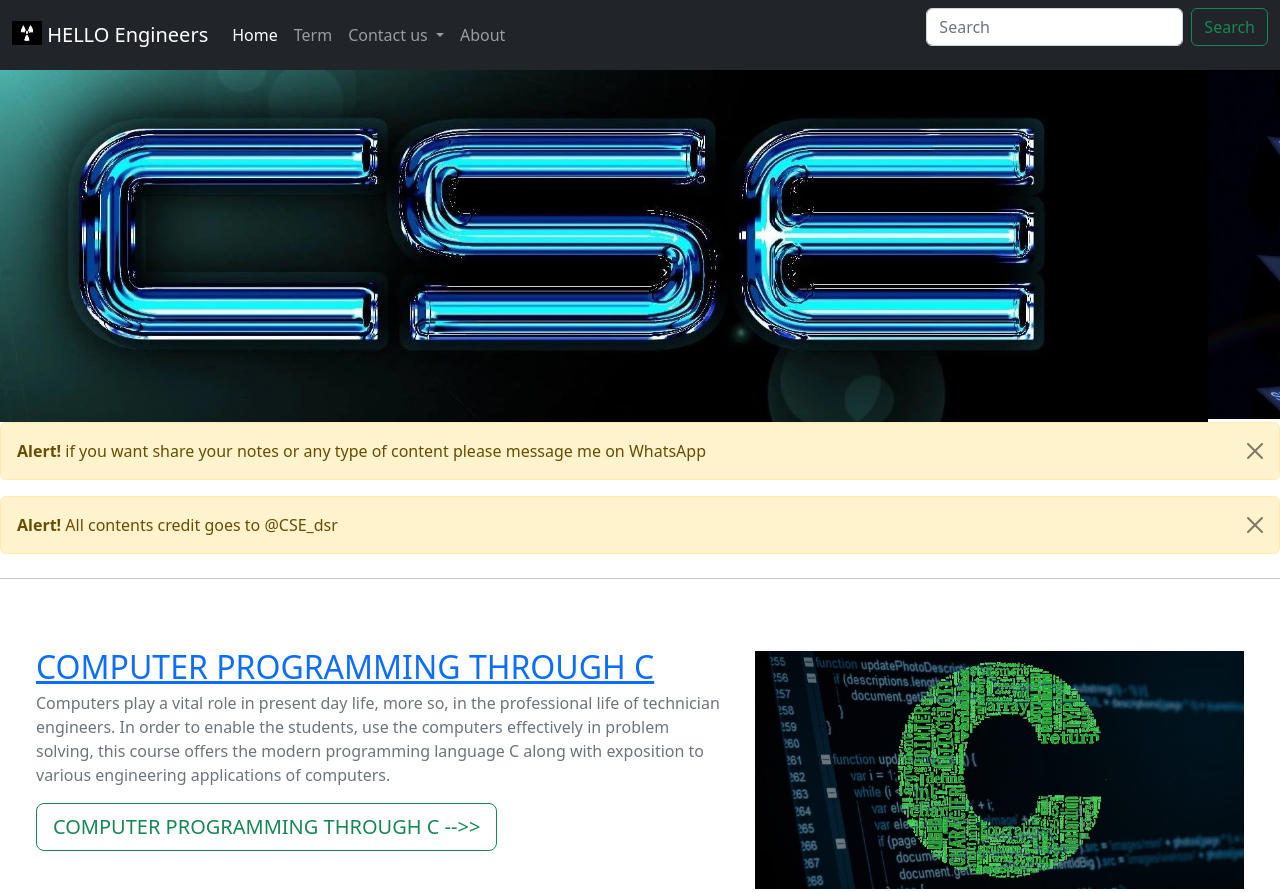
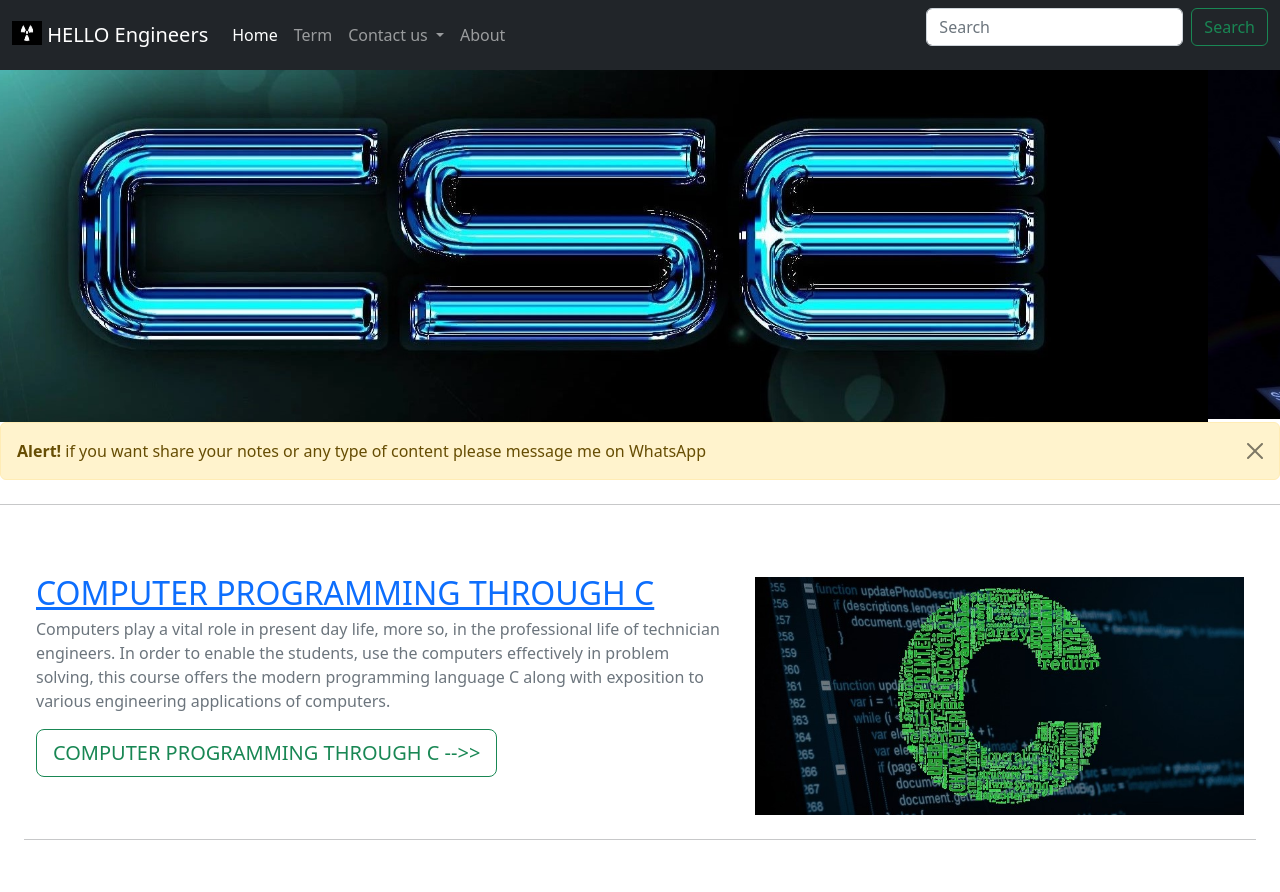
Before and after one commit to anand-kumar-sinha/Hello-Engg, a plain HTML site: page index.html in a window 1280 px wide. Shown: the top 892 px of the page. Drawn offline with nearby package versions, Linux system fonts and the light colour scheme.

Commit message:
Update index.html

```diff
--- a/index.html
+++ b/index.html
@@ -87,10 +87,6 @@
     <main>
         <div class="alert alert-warning alert-dismissible fade show" role="alert">
             <strong>Alert!</strong> if you want share your notes or any type of content please message me on WhatsApp
-            <button type="button" class="btn-close" data-bs-dismiss="alert" aria-label="Close"></button>
-        </div>
-        <div class="alert alert-warning alert-dismissible fade show" role="alert">
-            <strong>Alert!</strong> All contents credit goes to @CSE_dsr
             <button type="button" class="btn-close" data-bs-dismiss="alert" aria-label="Close"></button>
         </div>
 
```
